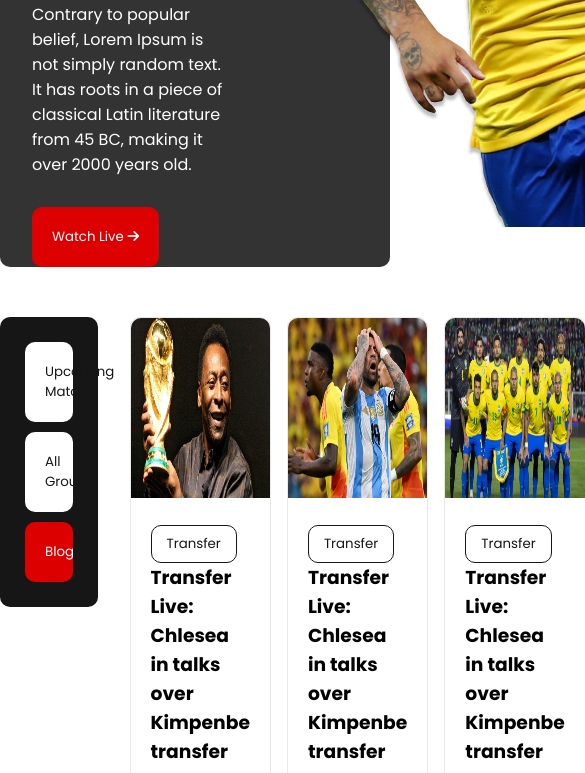
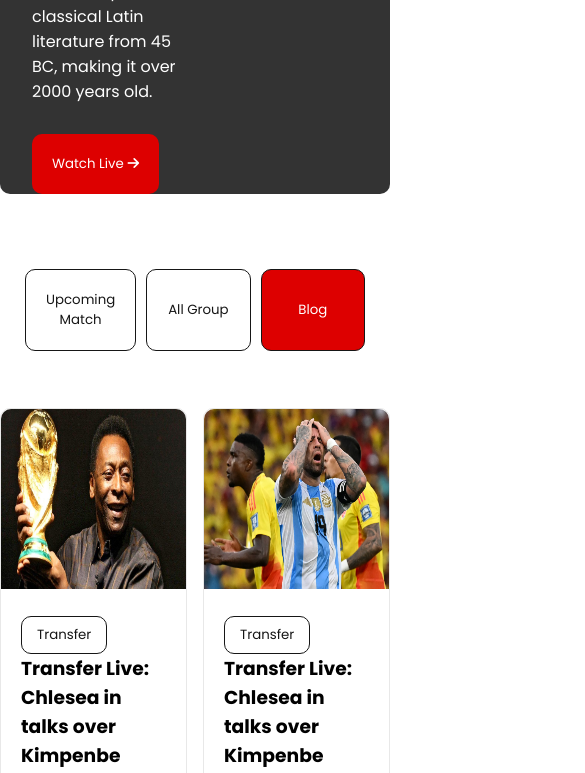
Before and after one commit to abdullah-shamim-2004/world-cup, a plain HTML site: page index.html in a window 390 px wide. Shown: the part 476-1249 px from the top of the page, 585 px wide, since content can reach past the window. Drawn offline with Linux system fonts and the light colour scheme.

Commit message:
become responsive for laptop device

```diff
--- a/style.css
+++ b/style.css
@@ -3,6 +3,9 @@
   padding: 0;
   box-sizing: border-box;
   font-family: "Poppins", sans-serif;
+}
+img {
+  max-width: 100%;
 }
 /* common design */
 .btn {
@@ -28,6 +31,7 @@
 }
 .banner-content {
   margin-left: 2rem;
+  flex: 1;
 }
 .banner-content h2 {
   font-size: 4.2rem;
@@ -42,6 +46,7 @@
 }
 .banner-image img {
   display: block;
+  flex: 1;
 }
 
 /* upcoming Match container style */
@@ -49,7 +54,6 @@
   display: flex;
   justify-content: space-between;
   gap: 2rem;
-  flex: 1;
 }
 .upcoming-match-left {
   display: flex;
@@ -105,3 +109,34 @@
   gap: 40px;
   margin-top: 10px;
 }
+/* media quarie */
+
+/* banner */
+.banner-content h2 {
+  font-size: 3.5rem;
+  font-weight: bold;
+  line-height: 1;
+}
+
+
+/* upcoming match */
+
+@media (max-width: 992px) {
+  .upcoming-match {
+    flex-direction: column;
+  }
+  .upcoming-match-left {
+    flex-direction: row;
+    width: 100%;
+    background-color: transparent;
+  }
+  .upcoming-match-left > * {
+    flex: 1;
+  }
+  .upcoming-match-left .btn {
+    border: 1px solid #161616;
+  }
+  .upcoming-match-right{
+      grid-template-columns: repeat(2, 1fr);
+  }
+}
```
